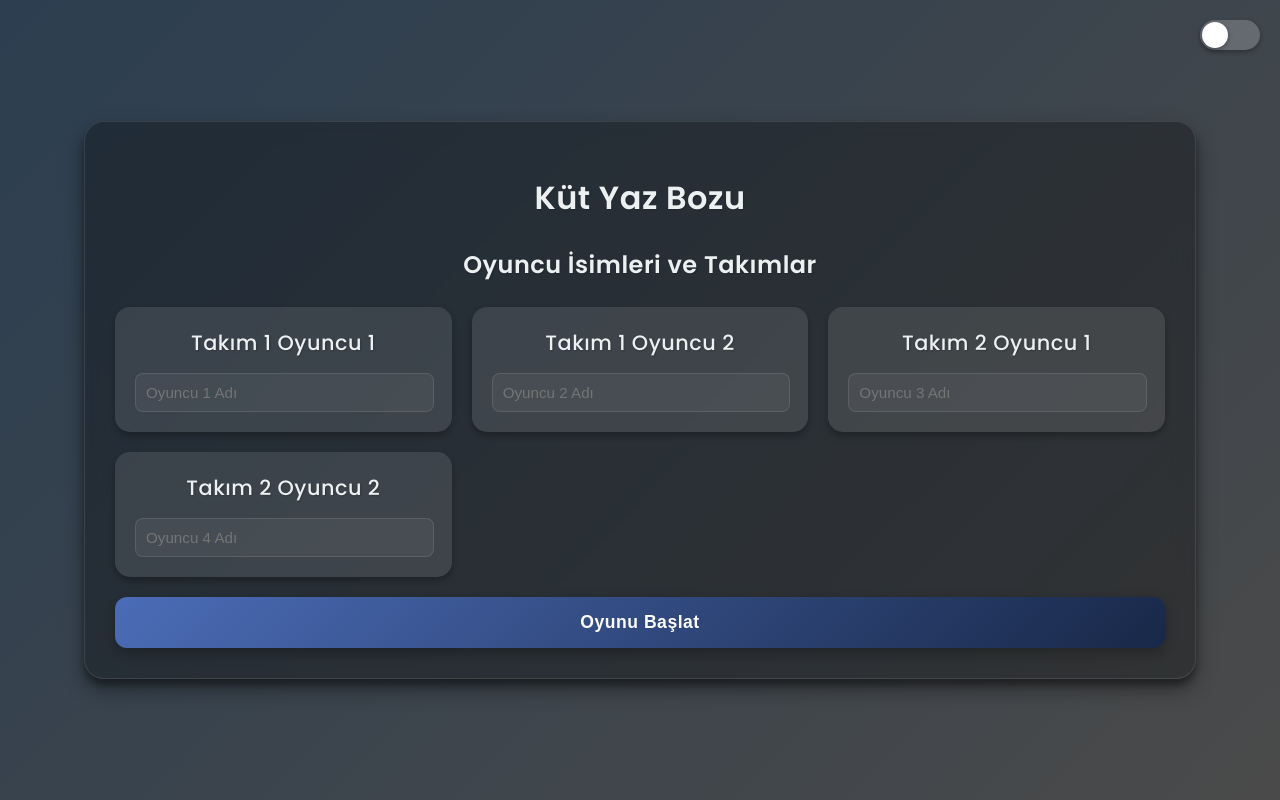
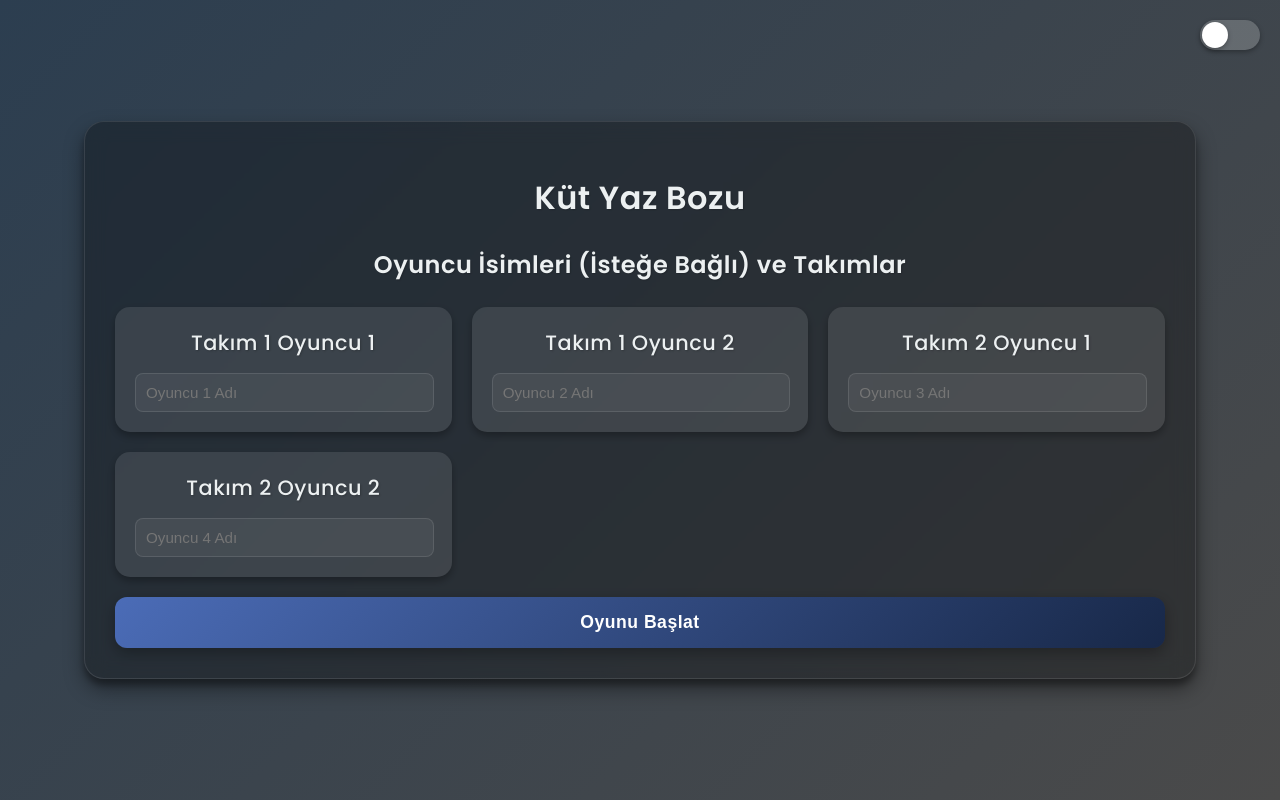
Before and after one commit to ffgebel/kut-yazboz, a plain HTML site: page index.html in a window 1280 px wide. Drawn offline with Linux system fonts and the light colour scheme.

Commit message:
Update index.html

```diff
--- a/index.html
+++ b/index.html
@@ -815,7 +815,7 @@
     <div class="container" id="playerSetupScreen">
         <div class="card">
             <h1>Küt Yaz Bozu</h1>
-            <h2>Oyuncu İsimleri ve Takımlar</h2>
+            <h2>Oyuncu İsimleri (İsteğe Bağlı) ve Takımlar</h2>
             <div class="team-selection">
                 <div class="player-name-card">
                     <h3>Takım 1 Oyuncu 1</h3>
```
